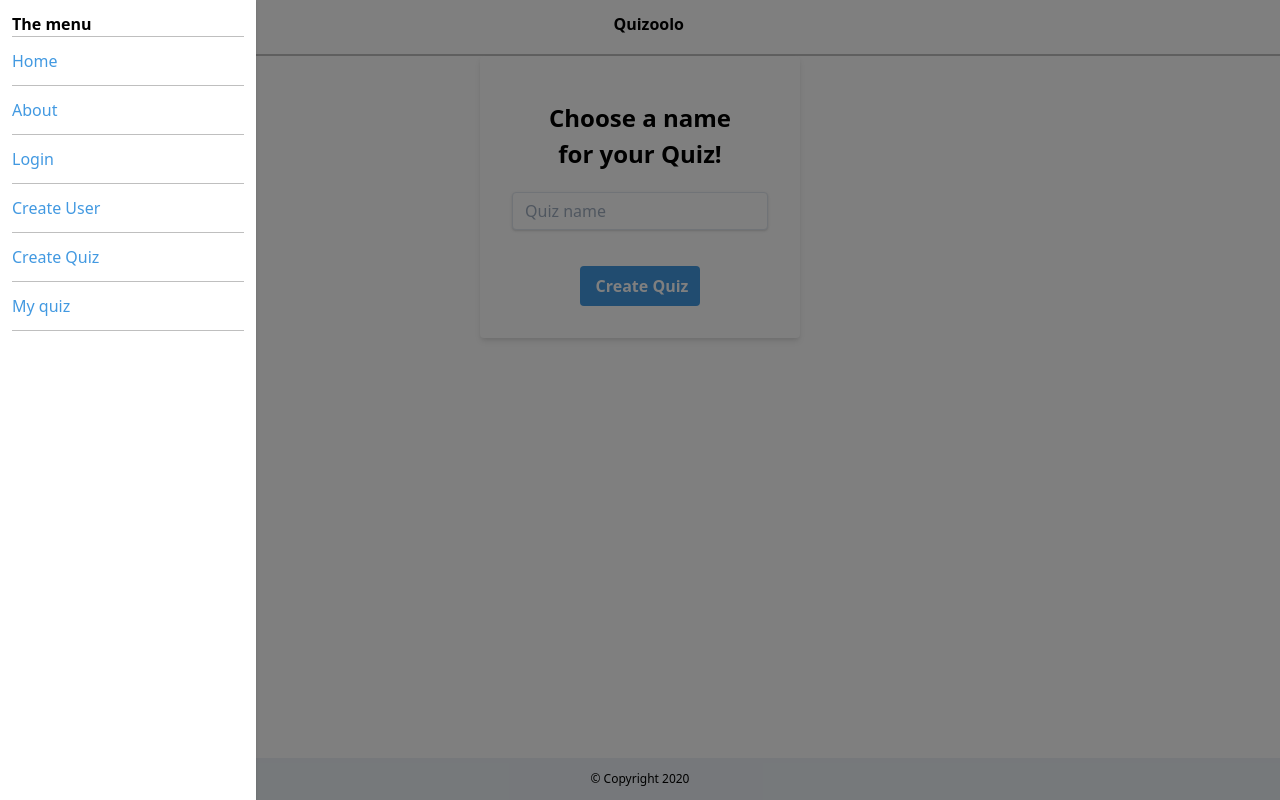
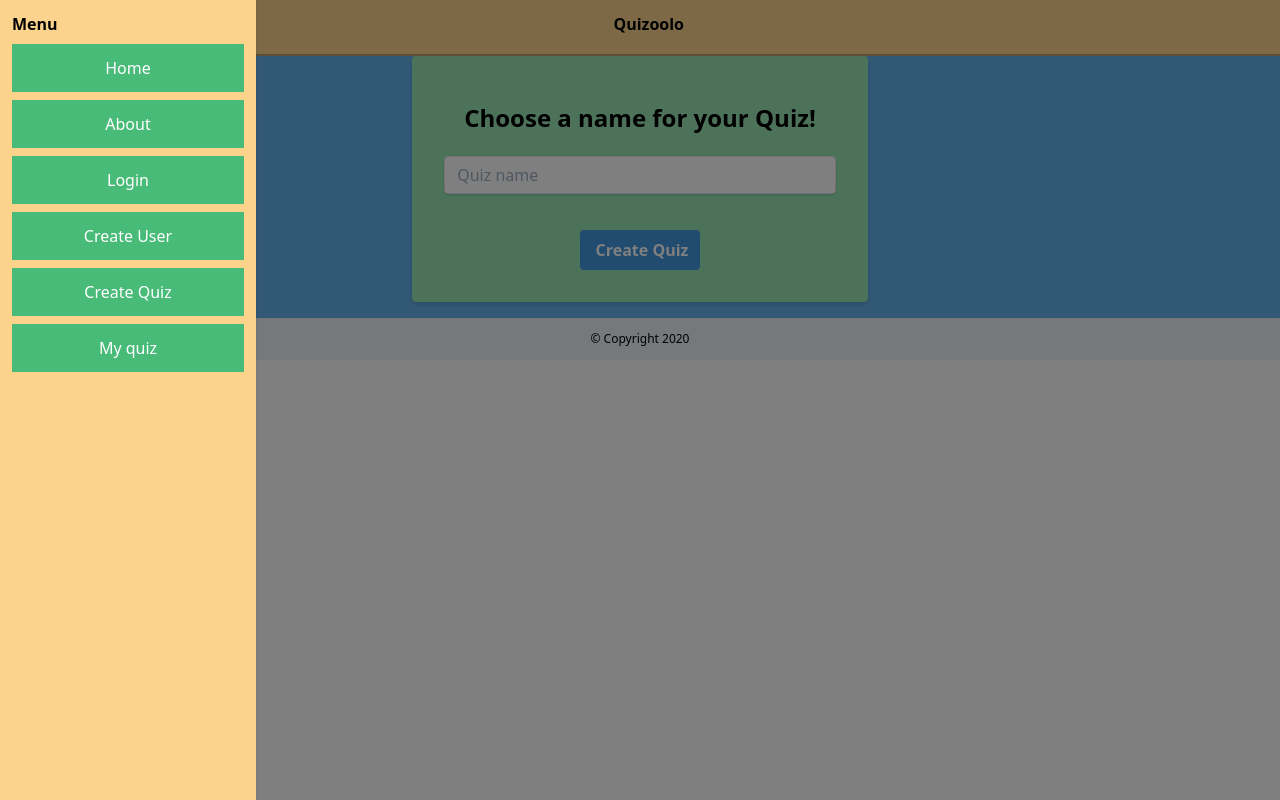
Before and after one commit to ask1666/quizoolo-website, a React (Create React App) app: page /createQuizPage in a window 1280 px wide. Both pictures are taken after a click on the icon 20 px from the left and 26 px from the top of the page. Built offline with nearby package versions, Linux system fonts and the light colour scheme.

Commit message:
Style changes

```diff
--- a/src/Components/Footer.js
+++ b/src/Components/Footer.js
@@ -2,7 +2,7 @@ import React from 'react';
 
 function Footer() {
     return (
-        <footer className="bg-gray-200 text-center text-xs p-3 absolute bottom-0 w-full">
+        <footer className="bg-gray-200 text-center text-xs p-3 bottom-0 w-full">
             &copy; Copyright 2020
         </footer>
     )
--- a/src/Components/Header.js
+++ b/src/Components/Header.js
@@ -6,7 +6,7 @@ class Header extends React.Component {
 
     render() {
         return (
-            <header className="border-b-2 p-3 flex justify-between content-center border-opacity-25 border-black">
+            <header className="border-b-2 p-3 flex justify-between bg-orange-300 content-center border-opacity-25 border-black">
                 <Navigation />
 
                 <span className=" font-bold ">
--- a/src/Components/Navigation.js
+++ b/src/Components/Navigation.js
@@ -25,7 +25,7 @@ function Navigation() {
 
     return (
         <nav>
-            <span className="text-xl">
+            <span className="text-xl text-red-700">
                 <FontAwesomeIcon
                     icon={faBars}
                     onClick={() => setShowMenu(!showMenu)}
@@ -52,29 +52,29 @@ function Navigation() {
                     <animated.div
                         key={key}
                         style={props}
-                        className="fixed bg-white top-0 left-0 w-1/5 h-full z-50 shadow p-3"
+                        className="fixed bg-white top-0 left-0 w-1/5 h-full z-50 shadow p-3 bg-orange-300"
                     >
                         <span className="font-bold">
-                            The menu
+                            Menu
                         </span>
                         <ul>
-                            <li>
-                                <Link onClick={() => setShowMenu(false)} to="/" className="text-blue-500 py-3 border-t border-b block border-black border-opacity-25" >Home</Link>
+                            <li className="pt-2">
+                                <Link onClick={() => setShowMenu(false)} to="/" className="  bg-green-500 text-center hover:bg-green-700 px-2 text-white py-3 block" >Home</Link>
                             </li>
-                            <li>
-                                <Link onClick={() => setShowMenu(false)} to="/aboutPage" className="text-blue-500 py-3 border-b block border-black border-opacity-25">About</Link>
+                            <li className="pt-2">
+                                <Link onClick={() => setShowMenu(false)} to="/aboutPage" className="  bg-green-500 hover:bg-green-700 px-2 text-center text-white py-3 block">About</Link>
                             </li>
-                            <li>
-                                <Link onClick={() => setShowMenu(false)} to="/loginPage" className="text-blue-500 py-3 border-b block border-black border-opacity-25">Login</Link>
+                            <li className="pt-2">
+                                <Link onClick={() => setShowMenu(false)} to="/loginPage" className="  bg-green-500 hover:bg-green-700 px-2 text-center text-white py-3 block">Login</Link>
                             </li>
-                            <li>
-                                <Link onClick={() => setShowMenu(false)} to="/createUserPage" className="text-blue-500 py-3 border-b block border-black border-opacity-25">Create User</Link>
+                            <li className="pt-2">
+                                <Link onClick={() => setShowMenu(false)} to="/createUserPage" className="  bg-green-500 hover:bg-green-700 px-2 text-center text-white py-3 block">Create User</Link>
                             </li>
-                            <li>
-                                <Link onClick={() => setShowMenu(false)} to="/createQuizPage" className="text-blue-500 py-3 border-b block border-black border-opacity-25">Create Quiz</Link>
+                            <li className="pt-2">
+                                <Link onClick={() => setShowMenu(false)} to="/createQuizPage" className="  bg-green-500 hover:bg-green-700 px-2 text-center text-white py-3 block">Create Quiz</Link>
                             </li>
-                            <li>
-                                <Link onClick={() => setShowMenu(false)} to="/displayYourQuiz" className="text-blue-500 py-3 border-b block border-black border-opacity-25">My quiz</Link>
+                            <li className="pt-2">
+                                <Link onClick={() => setShowMenu(false)} to="/displayYourQuiz" className="  bg-green-500 hover:bg-green-700 px-2 text-center text-white py-3 block">My quiz</Link>
                             </li>
                         </ul>
                     </animated.div>
--- a/src/Components/QuestionForm.js
+++ b/src/Components/QuestionForm.js
@@ -1,5 +1,7 @@
 import React, {useState} from 'react'
 import Axios from 'axios';
+import { FontAwesomeIcon } from '@fortawesome/react-fontawesome';
+import { faTimes } from '@fortawesome/free-solid-svg-icons';
 
 
 function QuestionForm(props)  {
@@ -39,6 +41,7 @@ function QuestionForm(props)  {
 
     return(
         <div className="container mx-auto max-w-xs flex justify-center bg-gray-400">
+
             <form onSubmit={(event) => handleSubmit(event)} className="w-full max-w-sm p-5">
                 <div className=" md:items-center mb-6">
                     <div className="">
@@ -88,6 +91,12 @@ function QuestionForm(props)  {
                     </div>
                 </div>
             </form>
+            <button className="flex items-start h-6 p-2 text-2xl text-red-500">
+                <FontAwesomeIcon
+                        icon={faTimes}
+                        onClick={() => handleQuestionFormToggle(false)}
+                    />
+            </button>
         </div>
     );
 }
--- a/src/Views/CreateQuiz.js
+++ b/src/Views/CreateQuiz.js
@@ -43,9 +43,9 @@ class createQuiz extends React.Component {
             return <Redirect to={{pathname: `/displayQuiz/`, state:{quizId: this.state.quizId}}} />
         }
         return (
-            <div className="container mx-auto max-w-xs flex justify-center">
+            <div className="bg-blue-400 flex justify-center">
 
-                <form onSubmit={this.handleSubmit} className="bg-white shadow-md rounded px-8 pt-6 pb-8 mb-4 ">
+                <form onSubmit={this.handleSubmit} className="bg-green-300 shadow-md rounded px-8 pt-6 pb-8 mb-4 ">
                     <h1 className="font-bold text-2xl p-5 text-center">
                         Choose a name for your Quiz!
                     </h1>
--- a/src/Views/CreateUser.js
+++ b/src/Views/CreateUser.js
@@ -54,9 +54,9 @@ class createUser extends React.Component {
             return <Redirect to='/'/>
         }
         return (
-            <div className="container mx-auto max-w-xs flex justify-center">
+            <div className="bg-blue-400 flex justify-center">
 
-                <form onSubmit={this.handleSubmit} className="bg-white shadow-md rounded px-8 pt-6 pb-8 mb-4 ">
+                <form onSubmit={this.handleSubmit} className="bg-green-300 shadow-md rounded px-8 pt-6 pb-8 mb-4 ">
                     <h1 className="font-bold text-2xl p-5 text-center">
                         Create User
                     </h1>
--- a/src/Views/DisplayYourQuiz.js
+++ b/src/Views/DisplayYourQuiz.js
@@ -44,9 +44,9 @@ constructor(props) {
         return (
             <ul className="">
 
-        {this.state.quiz.map(quiz  => <li key={quiz._id} className=" flex flex-row content-start border-b-2 border-black border-opacity-25 ">
+        {this.state.quiz.map(quiz  => <li key={quiz._id} className=" flex flex-row content-start border-t border-blue-500">
 
-            <Link  className="  text-center pb-3 pt-3  bg-orange-400 w-11/12" to={{pathname: `/displayQuiz/`, state:{quizName: quiz.quizName, quizId: quiz._id}}}>
+            <Link  className="  text-center pb-3 pt-3  bg-blue-400 w-11/12" to={{pathname: `/displayQuiz/`, state:{quizName: quiz.quizName, quizId: quiz._id}}}>
                     {quiz.quizName}
             </Link>
             <DeleteQuizBtn updateDeleted={this.updateDeleted} deleted={this.state.deleted} quiz={quiz} quizName={quiz.quizName}/>
--- a/src/Views/Login.js
+++ b/src/Views/Login.js
@@ -53,9 +53,9 @@ class Login extends React.Component {
             return <Redirect to='/' />
         }
         return (
-            <div className="container mx-auto max-w-xs flex justify-center">
+            <div className=" w-full flex justify-center bg-blue-400">
 
-                <form onSubmit={this.handleSubmit} className="bg-white shadow-md rounded px-8 pt-6 pb-8 mb-4 ">
+                <form onSubmit={this.handleSubmit} className="bg-green-300 shadow-md rounded px-8 pt-6 pb-8 mb-4 ">
                     <h1 className="font-bold text-2xl p-5 text-center">
                         Login
                     </h1>
--- a/src/Views/PlayQuiz.js
+++ b/src/Views/PlayQuiz.js
@@ -45,19 +45,26 @@ class PlayQuiz extends React.Component {
         this.shuffle(answers);
         console.log(answers);
         return (
-            <div className="container">
-                <h1>
+            <div className="pt-5 h-full text-center bg-blue-400 ">
+                <h1 className="text-xl font-bold pb-5">
                     {question.question}
                 </h1>
-                <div className="flex flex-wrap">
+                <div className="bg-blue-400 items-center p-3">
+                    <h1 className="">
+                        Choose one of the following answers:
+                    </h1>
+                    <div className="flex flex-wrap w-full items-center p-20 justify-center bg-blue-400">
                         {answers.map( answer =>
                             <div className=" p-3" key={answer}>
-                            <button className="bg-green-500 hover:bg-green-700 text-white text-center font-bold py-2 px-4 rounded" >
+                                <button
+                                    className="bg-green-500 hover:bg-green-700 text-white text-center font-bold py-2 px-4 rounded" >
                                         {answer}
                                 </button>
                             </div>
                         )}
                     </div>
+                </div>
+
             </div>
         );
     }
```
Also changed, not shown: src/Views/DisplayQuiz.js (+4 -4 lines). Lines whose indentation alone changed are shown as unchanged.
